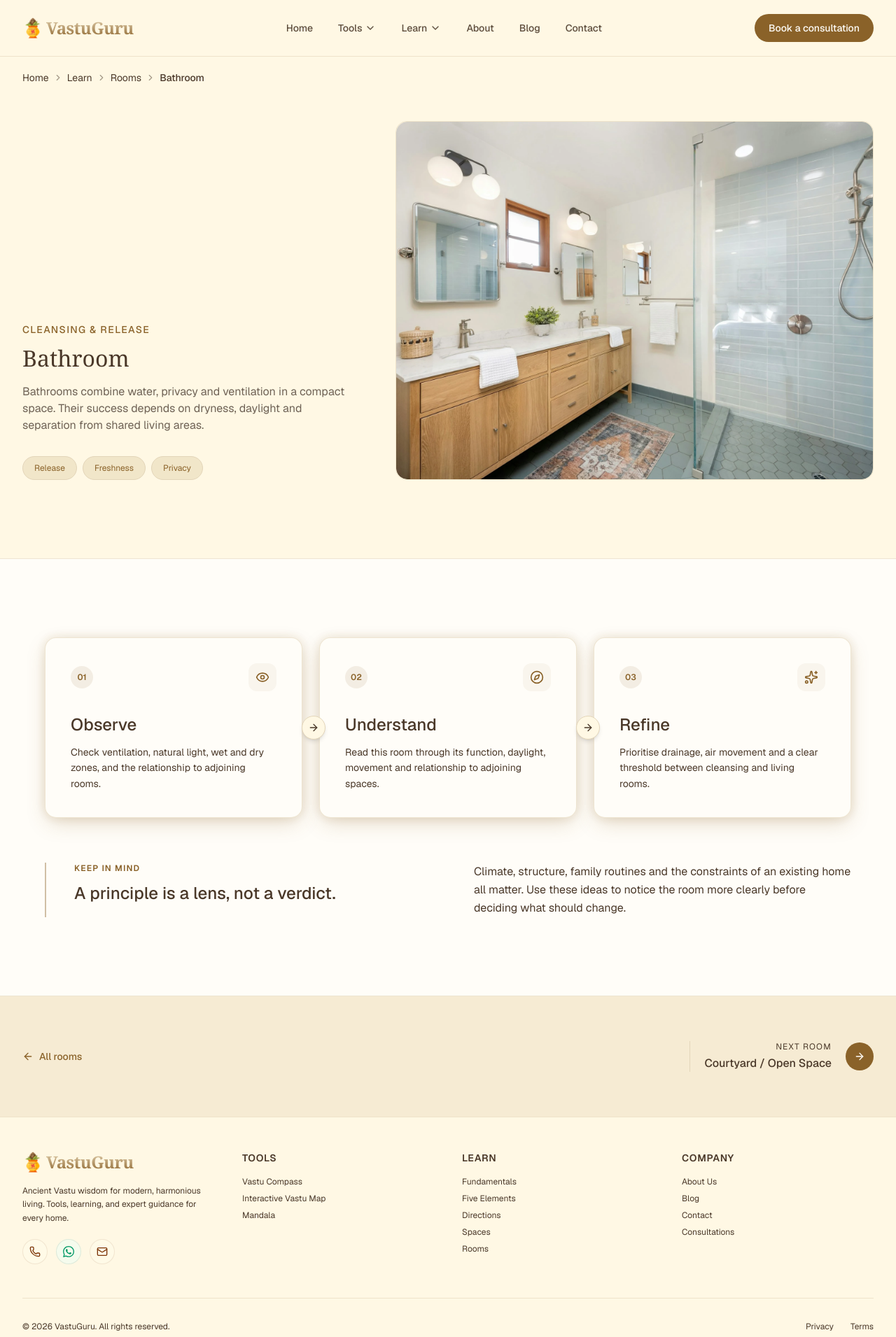
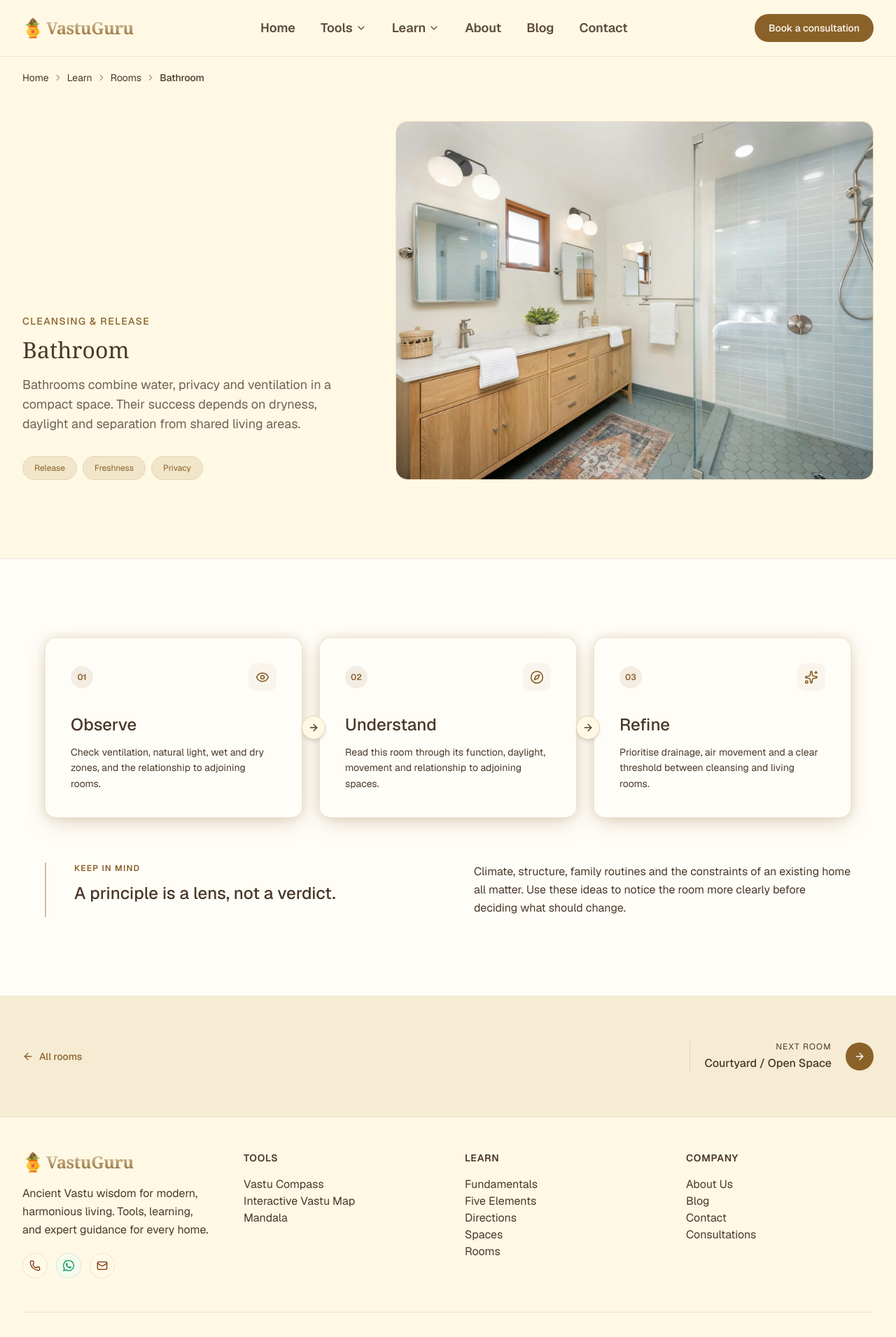
Before and after one commit to somnathbaidyahere-cyber/vastu, a Next.js app: page /learn/rooms/bathroom in a window 1280 px wide. Shown: the top 1911 px of the page at 70% size. Built offline with nearby package versions, Linux system fonts and the light colour scheme.

Commit message:
refactoring sections content text size

```diff
--- a/app/globals.css
+++ b/app/globals.css
@@ -207,7 +207,7 @@ body {
     @apply mt-4 md:mt-5 lg:mt-6 text-3xl sm:text-4xl font-heading font-medium leading-[1.15] text-foreground;
   }
   .hero-description {
-    @apply mt-4 md:mt-5 lg:mt-6 text-sm md:text-base leading-relaxed text-foreground-muted;
+    @apply mt-4 md:mt-5 lg:mt-6 text-sm md:text-base lg:text-lg leading-relaxed text-foreground-muted;
   }
 
   .hero-btn{
@@ -221,6 +221,9 @@ body {
     @apply mt-3 text-2xl sm:text-3xl md:text-[32px] font-heading font-medium text-foreground ;
   }
   .section-description {
+    @apply mt-4 text-sm md:text-base lg:text-lg text-foreground-muted;
+  }
+   .section-para {
     @apply mt-4 text-sm md:text-base text-foreground-muted;
   }
 
@@ -228,7 +231,7 @@ body {
     @apply text-xl sm:text-2xl md:text-3xl font-heading font-medium text-primary-foreground
   }
   .cta-description{
-    @apply  mt-3 text-xs md:text-sm max-w-xl text-primary-foreground/80
+    @apply  mt-3 text-xs md:text-sm lg:text-base max-w-xl text-primary-foreground/80
   }
 
 }
--- a/components/layout/Footer.jsx
+++ b/components/layout/Footer.jsx
@@ -13,7 +13,7 @@ function Footer() {
   return (
     <footer className="border-t border-border/60 px-4 py-12 sm:px-6 lg:px-8">
       <div className="mx-auto max-w-7xl">
-        <div className="grid gap-10 sm:grid-cols-2 lg:grid-cols-4">
+        <div className="grid items-start gap-10 sm:grid-cols-2 lg:grid-cols-4 lg:gap-12">
           <div>
       {/* Logo & Brand Name */}
       <Link href="/" className="flex items-center gap-1">
@@ -29,7 +29,7 @@ function Footer() {
       </Link>
 
       {/* Brief Description */}
-      <p className="mt-4 text-xs leading-relaxed text-muted-foreground">
+      <p className="mt-4 text-xs md:text-sm lg:text-base leading-relaxed text-muted-foreground">
         Ancient Vastu wisdom for modern, harmonious living. Tools,
         learning, and expert guidance for every home.
       </p>
@@ -77,7 +77,7 @@ function Footer() {
             <h4 className="text-sm font-semibold uppercase tracking-wider text-foreground">
               Tools
             </h4>
-            <ul className="mt-4 space-y-2 text-xs text-muted-foreground">
+            <ul className="mt-4 space-y-2text-xs md:text-sm lg:text-base text-muted-foreground">
               <li>
                 <a href="/tools/compass" className="hover:text-primary">
                   Vastu Compass
@@ -99,7 +99,7 @@ function Footer() {
             <h4 className="text-sm font-semibold uppercase tracking-wider text-foreground">
               Learn
             </h4>
-            <ul className="mt-4 space-y-2 text-xs text-muted-foreground">
+            <ul className="mt-4 space-y-2text-xs md:text-sm lg:text-base text-muted-foreground">
               <li>
                 <Link href="/learn/fundamentals" className="hover:text-primary">
                   Fundamentals
@@ -131,7 +131,7 @@ function Footer() {
             <h4 className="text-sm font-semibold uppercase tracking-wider text-foreground">
               Company
             </h4>
-            <ul className="mt-4 space-y-2 text-xs text-muted-foreground">
+            <ul className="mt-4 space-y-2text-xs md:text-sm lg:text-base text-muted-foreground">
               <li>
                 <a href="/about" className="hover:text-primary">
                   About Us
@@ -156,10 +156,10 @@ function Footer() {
           </div>
         </div>
         <div className="mt-12 flex flex-col items-center justify-between gap-4 border-t border-border/60 pt-8 sm:flex-row">
-          <p className="text-xs text-muted-foreground">
+          <p className="text-xs md:text-sm lg:text-base text-muted-foreground">
             © {new Date().getFullYear()} VastuGuru. All rights reserved.
           </p>
-          <div className="flex gap-6 text-xs text-muted-foreground">
+          <div className="flex gap-6 text-xs md:text-sm lg:text-base text-muted-foreground">
             <a href="/privacy-policy" className="hover:text-primary transition-all duration-50 hover:-translate-y-0.5">
               Privacy
             </a>
--- a/components/layout/Navbar.jsx
+++ b/components/layout/Navbar.jsx
@@ -198,7 +198,7 @@ function NavLink({ href, children }) {
   return (
     <Link
       href={href}
-      className="relative px-4 py-2 text-sm font-medium text-foreground/90 transition-colors hover:text-primary"
+      className="relative px-4 py-2 text-sm lg:text-lg font-semibold text-foreground/90 transition-colors hover:text-primary"
     >
       {children}
     </Link>
@@ -214,7 +214,7 @@ function Dropdown({ label, isOpen, onToggle, onMouseEnter, links }) {
       <button
         type="button"
         onClick={onToggle}
-        className="group inline-flex items-center gap-1 px-4 py-2 text-sm font-medium text-foreground/90 transition-colors hover:text-primary"
+        className="group inline-flex items-center gap-1 px-4 py-2 text-base lg:text-lg font-semibold text-foreground/90 transition-colors hover:text-primary"
         aria-expanded={isOpen}
       >
         <span
@@ -242,11 +242,11 @@ function Dropdown({ label, isOpen, onToggle, onMouseEnter, links }) {
                 href={link.href}
                 className="group rounded-lg px-3 py-2.5 transition-colors hover:bg-secondary"
               >
-                <div className="text-sm font-medium text-foreground group-hover:text-primary">
+                <div className="text-sm lg:text-lg font-medium text-foreground group-hover:text-primary">
                   {link.label}
                 </div>
 
-                <div className="text-xs text-muted-foreground">
+                <div className="text-xs lg:text-sm text-muted-foreground">
                   {link.description}
                 </div>
               </Link>
--- a/components/pages/home/Elements.jsx
+++ b/components/pages/home/Elements.jsx
@@ -12,7 +12,7 @@ export default function Elements() {
             <h2 className="mt-3 text-3xl font-heading font-medium text-foreground sm:text-4xl">
               Balance the five elements
             </h2>
-            <p className="mt-4 text-muted-foreground">
+            <p className="section-description">
               Vastu teaches that harmony arises when Earth, Water, Fire, Air, and Space are in
               balance within your living environment.
             </p>
@@ -70,7 +70,7 @@ function ElementCard({
         {title}{" "}
         <span className="text-sm font-normal text-muted-foreground">({subtitle})</span>
       </h3>
-      <p className="mt-2 text-sm leading-relaxed text-muted-foreground">{description}</p>
+      <p className="mt-2 text-sm md:text-base leading-relaxed text-muted-foreground">{description}</p>
     </div>
   );
 }
--- a/components/pages/home/Features.jsx
+++ b/components/pages/home/Features.jsx
@@ -65,7 +65,7 @@ function FeatureRow({
       </div>
       <div>
         <h3 className="text-lg font-medium text-foreground">{title}</h3>
-        <p className="section-description">{description}</p>
+        <p className="section-para">{description}</p>
       </div>
     </div>
   )};
--- a/components/pages/learn/LearnChapterCard.jsx
+++ b/components/pages/learn/LearnChapterCard.jsx
@@ -41,7 +41,7 @@ export default function LearnChapterCard({
           {chapter.sanskrit}
         </p>
 
-        <p className="mt-4 text-sm leading-relaxed text-muted-foreground">
+        <p className="section-para">
           {chapter.blurb}
         </p>
       </div>
--- a/components/pages/tools/Features.jsx
+++ b/components/pages/tools/Features.jsx
@@ -75,7 +75,7 @@ function FeatureRow({ number, title, description }) {
       </div>
       <div>
         <h3 className="text-lg font-medium text-foreground">{title}</h3>
-        <p className="mt-1 text-muted-foreground">{description}</p>
+        <p className="mt-1 section-para">{description}</p>
       </div>
     </div>
   );
--- a/components/pages/tools/ToolCard.jsx
+++ b/components/pages/tools/ToolCard.jsx
@@ -55,7 +55,7 @@ export default function ToolCard({
 
       <h3 className="mt-5 text-xl font-medium text-foreground">{name}</h3>
       <p className="mt-1 text-sm italic text-muted-foreground">{sanskrit}</p>
-      <p className="mt-3 text-sm leading-relaxed text-muted-foreground">
+      <p className="section-para">
         {description}
       </p>
 
--- a/components/pages/tools/Tools.jsx
+++ b/components/pages/tools/Tools.jsx
@@ -48,10 +48,10 @@ export default function Tools() {
           <span className="text-sm font-medium uppercase tracking-widest text-primary">
             Three core tools
           </span>
-          <h2 className="mt-3 text-3xl font-heading font-medium text-foreground sm:text-4xl">
+          <h2 className="section-heading">
             Everything you need for a balanced home
           </h2>
-          <p className="mt-4 text-muted-foreground">
+          <p className="section-description">
             Use them in any order, or follow the recommended flow below.
           </p>
         </div>
```
